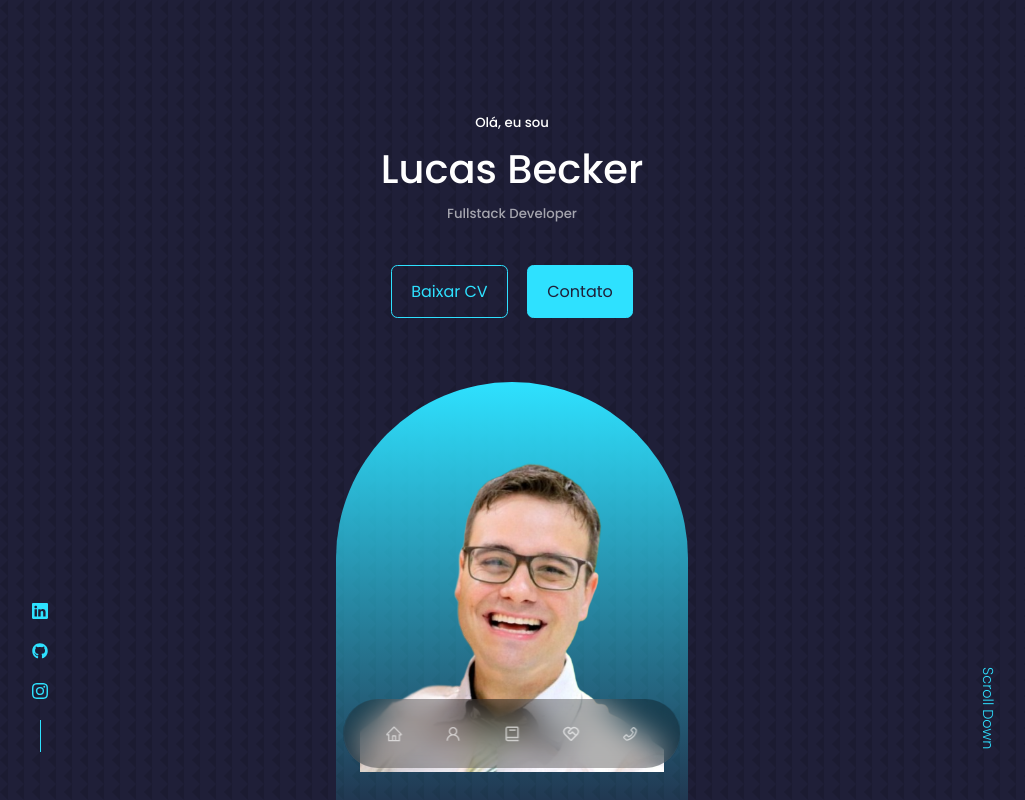
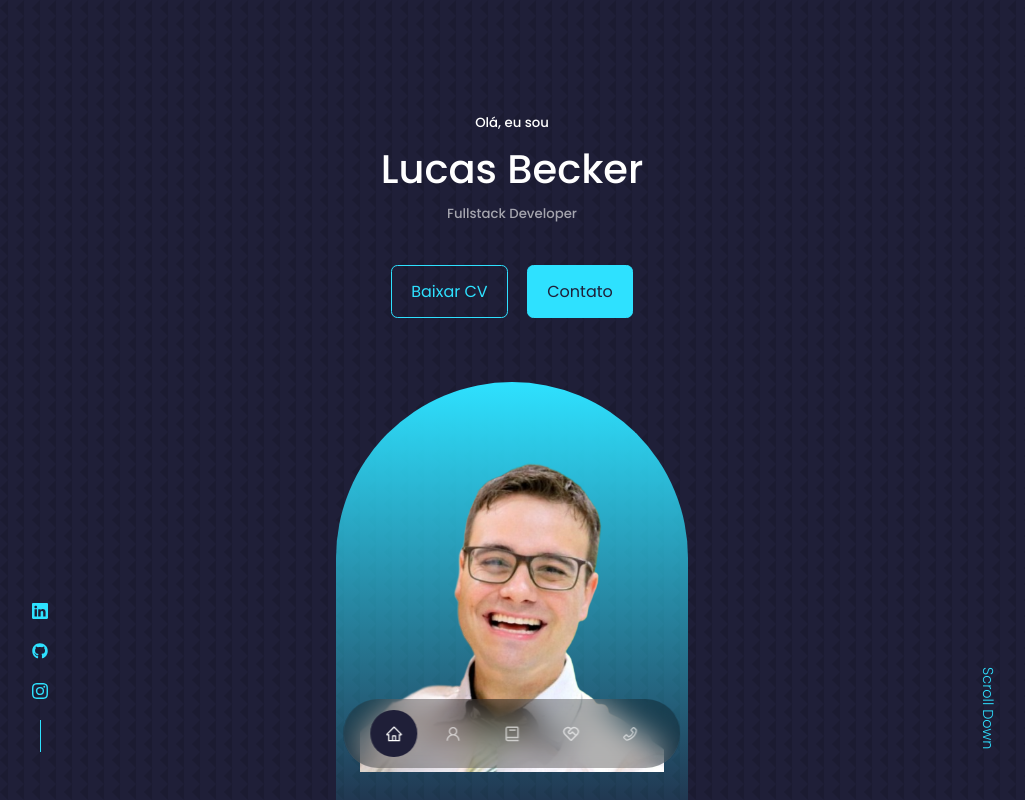
Before and after one commit to LucBecker/react-portfolio-website, a React (Create React App) app: page / in a window 1280 px wide. Shown: the top 800 px of the page, without its empty margins (128-1153 px from the left). Built offline with nearby package versions, Linux system fonts and the light colour scheme.

Commit message:
Managing Nav States using useState Hook

```diff
--- a/src/components/nav/Nav.jsx
+++ b/src/components/nav/Nav.jsx
@@ -5,15 +5,17 @@ import {AiOutlineUser} from 'react-icons/ai'
 import {BiBook} from 'react-icons/bi'
 import {RiServiceLine} from 'react-icons/ri'
 import {AiOutlinePhone} from 'react-icons/ai'
+import { useState } from 'react'
 
 const Nav = () => {
+  const [activeNav, setActiveNav] = useState('#');
   return (
     <nav>
-      <a href="#"><AiOutlineHome/></a>
-      <a href="#about"><AiOutlineUser/></a>
-      <a href="#experience"><BiBook/></a>
-      <a href="#services"><RiServiceLine/></a>
-      <a href="#contact"><AiOutlinePhone/></a>
+      <a href="#" onClick={() => setActiveNav('#')} class={activeNav === '#' ? 'active' : ''}><AiOutlineHome/></a>
+      <a href="#about" onClick={() => setActiveNav('#about')} class={activeNav === '#about' ? 'active' : ''}><AiOutlineUser/></a>
+      <a href="#experience"  onClick={() => setActiveNav('#experience')} class={activeNav === '#experience' ? 'active' : ''}><BiBook/></a>
+      <a href="#services" onClick={() => setActiveNav('#services')} class={activeNav === '#services' ? 'active' : ''}><RiServiceLine/></a>
+      <a href="#contact" onClick={() => setActiveNav('#contact')} class={activeNav === '#contact' ? 'active' : ''}><AiOutlinePhone/></a>
 
     </nav>
   )
```
